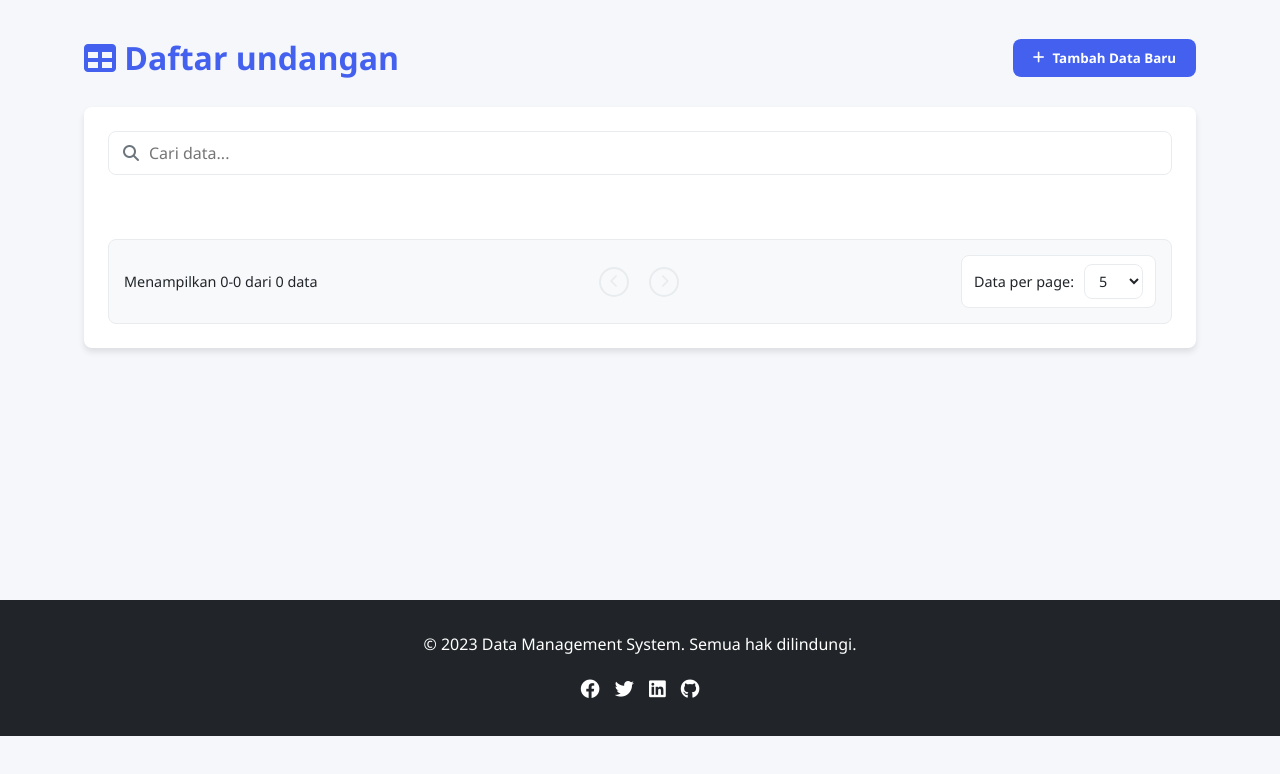
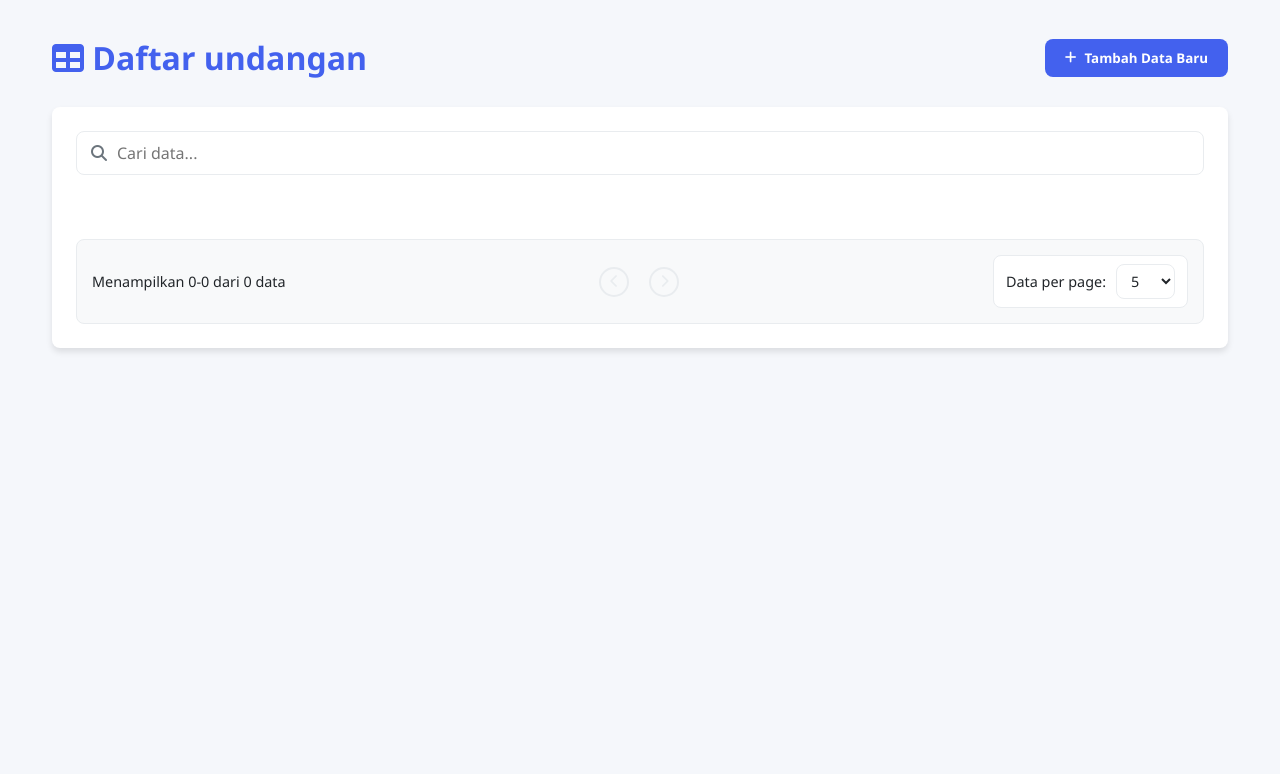
Before and after one commit to aincodelab/sulu, a plain HTML site: page index.html in a window 1280 px wide. Drawn offline with Linux system fonts and the light colour scheme; no server answers.

Commit message:
index.html

```diff
--- a/index.html
+++ b/index.html
@@ -37,7 +37,7 @@
         }
 
         .container {
-            width: 90%;
+            width: 95%;
             /* max-width: 1200px; */
             margin: 0 auto;
             padding: 0 20px;
@@ -845,7 +845,7 @@
         </div>
     </div>
 
-    <footer>
+    <!-- <footer>
         <div class="container">
             <div class="footer-content">
                 <p>&copy; 2023 Data Management System. Semua hak dilindungi.</p>
@@ -857,7 +857,7 @@
                 </div>
             </div>
         </div>
-    </footer>
+    </footer> -->
 
     <script>
         const CONFIG = {
```
